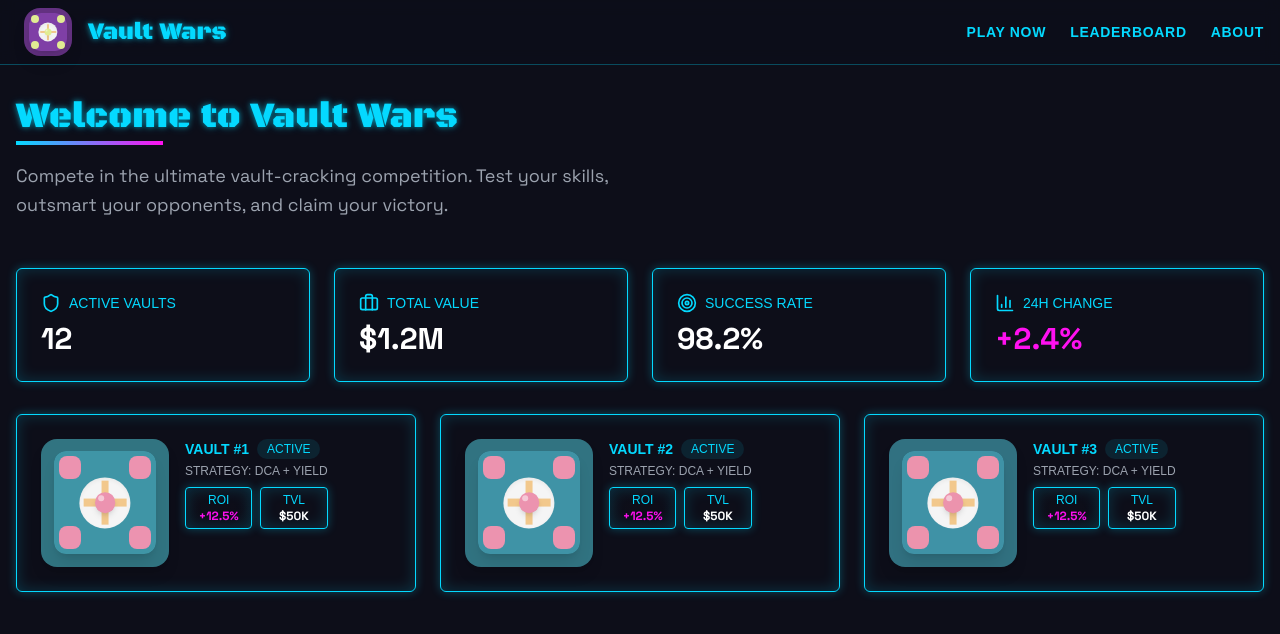
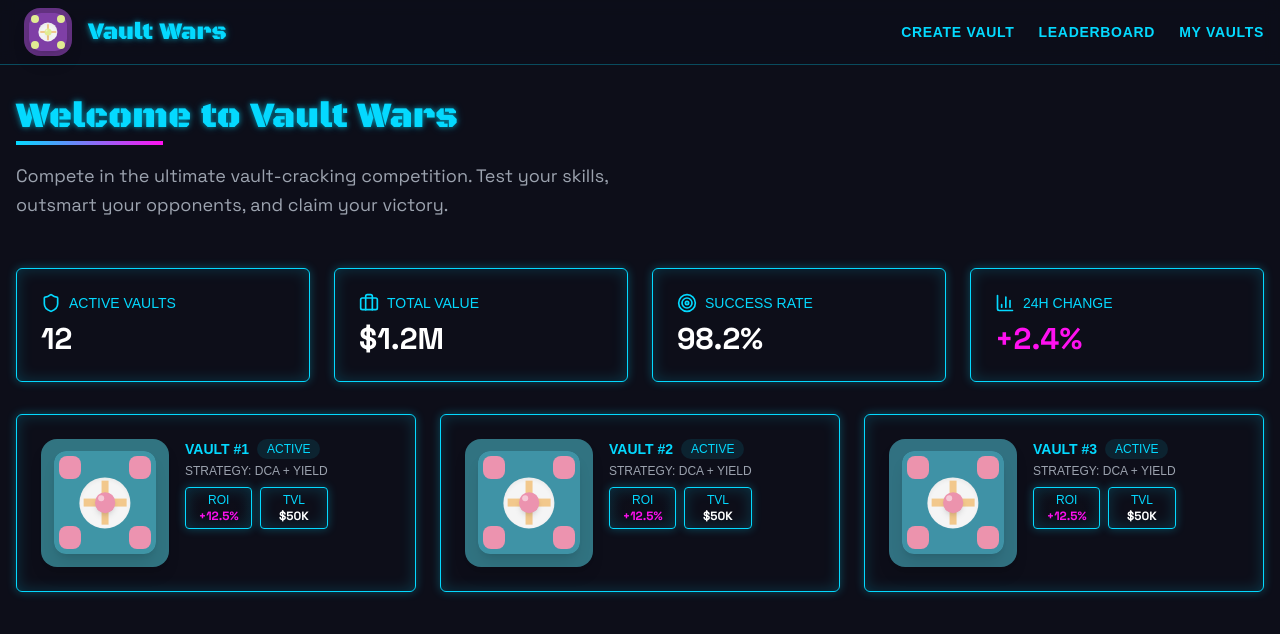
Before and after one commit to Ayushjain2205/vault-wars, a Next.js app: page / in a window 1280 px wide. Shown: the top 634 px of the page. Built offline with nearby package versions, Linux system fonts and the light colour scheme; a web font is replaced by a local one.

Commit message:
Update nav items

```diff
--- a/components/navbar.tsx
+++ b/components/navbar.tsx
@@ -26,10 +26,10 @@ export default function Navbar() {
 
           <nav className="flex items-center gap-6">
             <Link
-              href="#"
+              href="/create"
               className="group relative font-nav text-sm font-semibold tracking-wider text-[#04D9FF]"
             >
-              <span className="relative z-10 uppercase">Play Now</span>
+              <span className="relative z-10 uppercase">Create Vault</span>
               <div className="absolute inset-0 -z-0 h-full w-0 bg-[#04D9FF]/10 transition-all group-hover:w-full" />
             </Link>
             <Link
@@ -43,7 +43,7 @@ export default function Navbar() {
               href="#"
               className="group relative font-nav text-sm font-semibold tracking-wider text-[#04D9FF]"
             >
-              <span className="relative z-10 uppercase">About</span>
+              <span className="relative z-10 uppercase">My Vaults</span>
               <div className="absolute inset-0 -z-0 h-full w-0 bg-[#04D9FF]/10 transition-all group-hover:w-full" />
             </Link>
           </nav>
```
